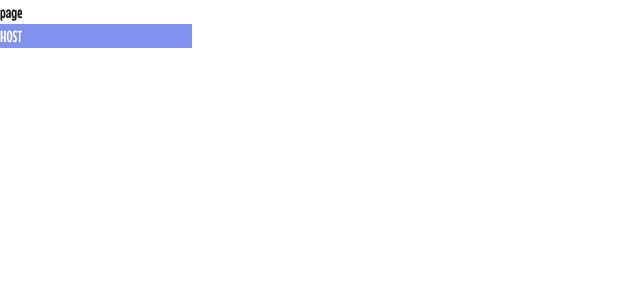
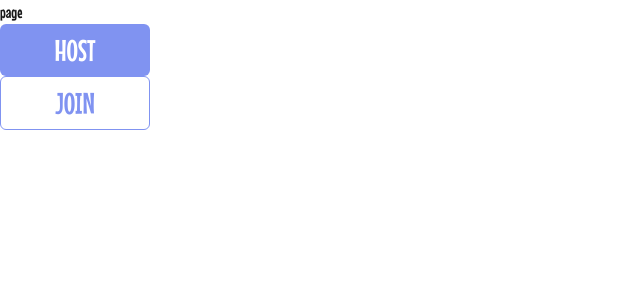
Before and after one commit to devsoc-unsw/trainee-lovers-24t3, a Next.js app in the folder frontend/: page /homepage in a window 1280 px wide. Shown: the top 300 px of the page, without its empty margins (0-640 px from the left). Built offline with nearby package versions, Linux system fonts and the light colour scheme.

Commit message:
finished button appearance

```diff
--- a/frontend/src/app/components/PrimaryButton/PrimaryButton.jsx
+++ b/frontend/src/app/components/PrimaryButton/PrimaryButton.jsx
@@ -5,6 +5,6 @@ export default function PrimaryButton({name, link}) {
     window.location.href = link;
   };
   return (
-    <div onClick={handleRedirect} className='w-48 text-white bg-mid-blue font-mouse'>{name}</div>
+    <div onClick={handleRedirect} className='w-[150px] py-2 text-3xl text-white bg-mid-blue font-mouse rounded-md text-center'>{name}</div>
   );
 };
--- /dev/null
+++ b/frontend/src/app/components/SecondaryButton/SecondaryButton.jsx
@@ -0,0 +1,10 @@
+import React from 'react'
+
+export default function SecondaryButton({name, link}) {
+  const handleRedirect = () => {
+    window.location.href = link;
+  };
+  return (
+    <div onClick={handleRedirect} className='w-[150px] py-2 text-3xl text-mid-blue bg-white border-[1px] border-mid-blue font-mouse rounded-md text-center'>{name}</div>
+  );
+};
--- a/frontend/src/app/homepage/page.jsx
+++ b/frontend/src/app/homepage/page.jsx
@@ -2,12 +2,14 @@
 
 import React, {useRef, useEffect} from 'react'
 import PrimaryButton from '../components/PrimaryButton/PrimaryButton'
+import SecondaryButton from '../components/SecondaryButton/SecondaryButton'
 
 export default function Page() {
   return (
     <>
         <div>page</div>
         <PrimaryButton link="youtube.com" name="HOST"/>
+        <SecondaryButton link="youtube.com" name="JOIN"/>
     </>
   )
 }
```
